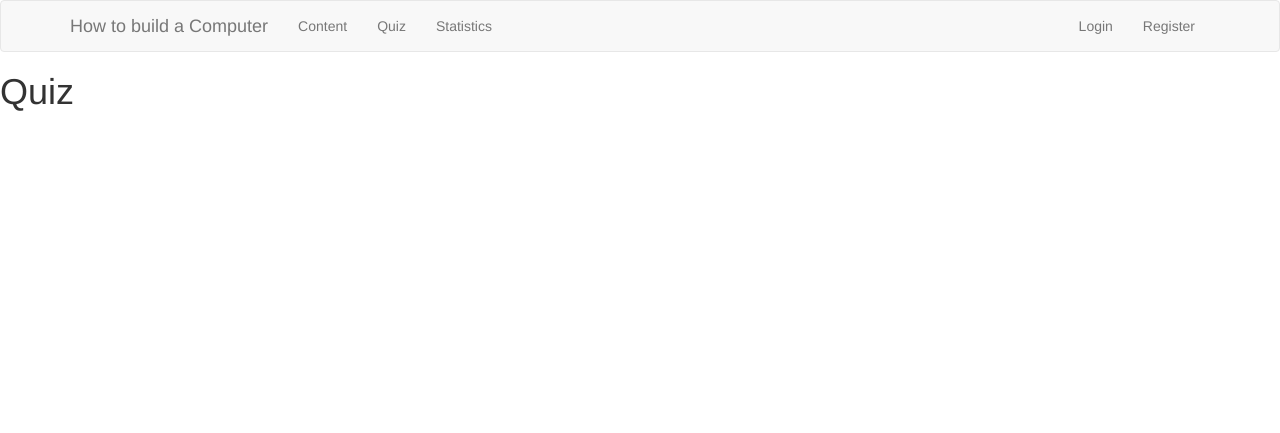
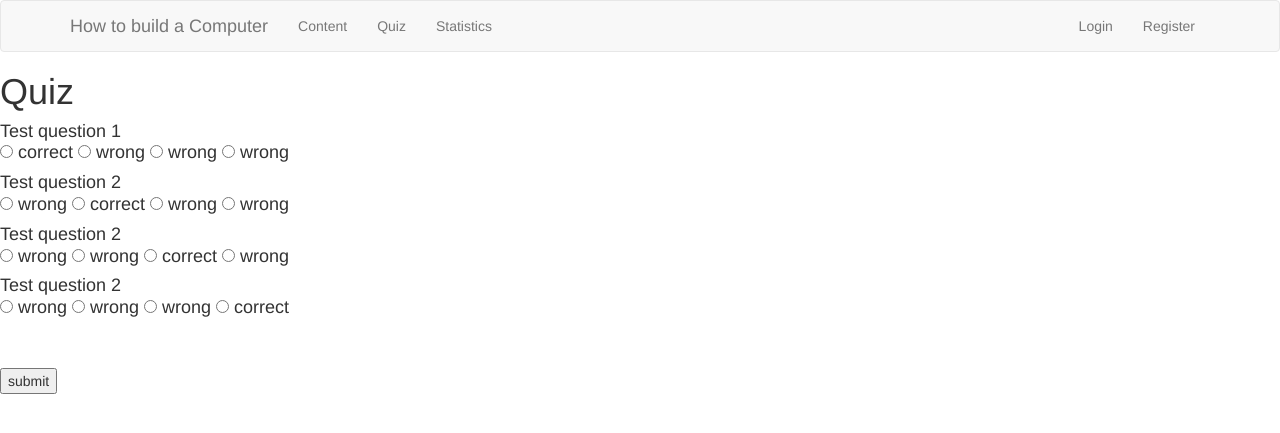
Before and after one commit to timpye/CITS3403-Website, a Flask app: page /quiz in a window 1280 px wide. Shown: the top 433 px of the page. Run offline with Flask 2, Linux system fonts and the light colour scheme; some libraries are stand-ins or nearby versions.

Commit message:
added basic form for the quiz

```diff
--- a/app/routes.py
+++ b/app/routes.py
@@ -1,5 +1,5 @@
 from app import app
-from flask import render_template, flash, redirect, url_for
+from flask import Flask, render_template, flash, redirect, url_for
 from app.forms import LoginForm
 from flask_login import current_user, login_user, logout_user, login_required
 from app import db
@@ -35,9 +35,58 @@ def login():
         return redirect(next_page)
     return render_template('login.html', title='Sign In', form=form)
 
+class Question:
+    q_id = -1
+    question= ""
+    op1= ""
+    op2= ""
+    op3= ""
+    op4= ""
+    correctop = -1
+
+    def __init__(self, q_id, question, op1, op2, op3, op4, correctop):
+        self.q_id = q_id
+        self.question = question
+        self.op1 = op1
+        self.op2 = op2
+        self.op3 = op3
+        self.op4 = op4
+        self.correctop = correctop
+
+    def get_correctop(self):
+        if self.correctop == 1:
+            return self.op1
+        elif self.correctop == 2:
+            return self.op2
+        elif self.correctop == 3:
+            return self.op3
+        elif self.correctop == 4:
+            return self.op4
+
+q1 = Question(1, "Test question 1", "correct", "wrong", "wrong", "wrong", 1)
+q2 = Question(2, "Test question 2", "wrong", "correct", "wrong", "wrong", 2)
+q3 = Question(3, "Test question 2", "wrong", "wrong", "correct", "wrong", 3)
+q4 = Question(4, "Test question 2", "wrong", "wrong", "wrong", "correct", 4)
+
+q_list = [q1, q2, q3, q4]
+
 @app.route('/quiz')
 def quiz():
-    return render_template('quiz.html', title = 'Quiz')
+    return render_template('quiz.html', title = 'Quiz', q_list = q_list)
+
+@app.route("/submission", methods=['POST', 'GET'])
+def submit():
+    correct_count = 0
+    for question in q_list:
+        qid = str(question.q_id)
+        selected_option = request.form[qid]
+        correctop = question.get_correctop()
+        if selected_option == correctop:
+            correct_count = correct_count + 1
+
+    correct_count = str(correct_count)
+    return correct_count
+
 
 @app.route('/stats')
 def stats():
--- a/app/templates/quiz.html
+++ b/app/templates/quiz.html
@@ -2,4 +2,21 @@
 
 {% block content %}
 <h1>Quiz</h1>
+    <form action="/submission", method="post">
+
+        {% for question in q_list %}
+            <h4>
+            {{question.question}} <br>
+            <input type="radio" name={{question.q_id}} value="{{question.op1}}"required> {{question.op1}}
+            <input type="radio" name={{question.q_id}} value="{{question.op2}}"required> {{question.op2}}
+            <input type="radio" name={{question.q_id}} value="{{question.op3}}"required> {{question.op3}}
+            <input type="radio" name={{question.q_id}} value="{{question.op4}}"required> {{question.op4}}
+
+        </h4>
+
+
+        {% endfor %}
+        <br><br>
+        <input type="submit" name="submitform" value="submit">
+    </form>
 {% endblock %}
```
